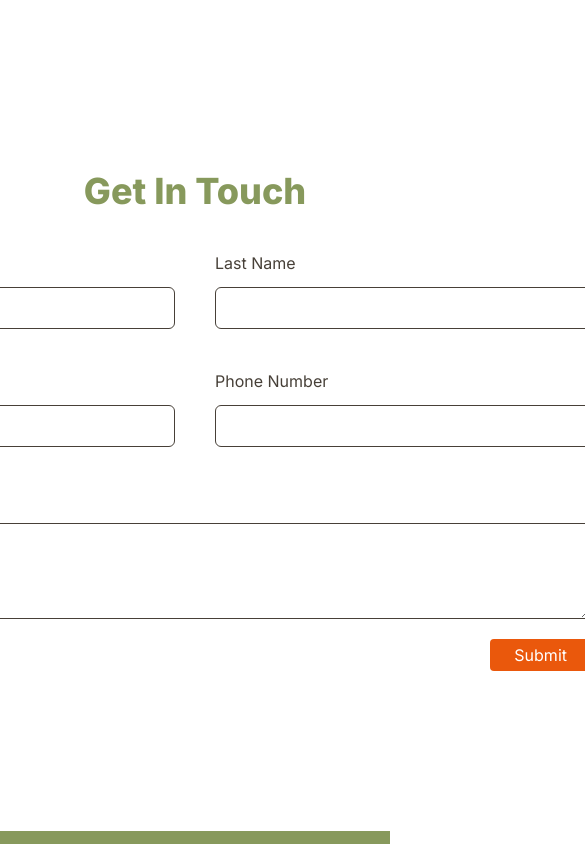
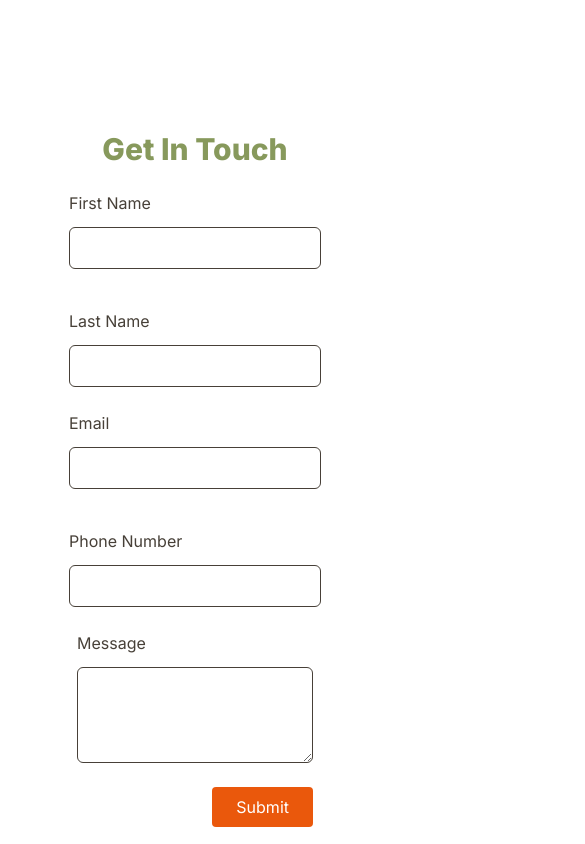
Before and after one commit to UzairChaudhary/Green-Harbour, a Next.js app: page /who-qualifies in a window 390 px wide. Shown: the part 1800-2644 px from the top of the page, 585 px wide, since content can reach past the window. Built offline with nearby package versions, Linux system fonts and the light colour scheme.

Commit message:
responsive get in touch form section

```diff
--- a/components/LandingPage/GetInTouch.js
+++ b/components/LandingPage/GetInTouch.js
@@ -21,47 +21,39 @@ export default function GetInTouch() {
       };
   return (
     <>
-    <div className='mb-40 flex flex-col items-center mx-40'>
+    <div className='mb-20 md:mb-40 flex flex-col items-center mx-4 md:mx-12 lg:mx-24 xl:mx-40'>
       <div>
-        <h1 className='mt-20 flex justify-center text-4xl font-extrabold text-green_color'>Get In Touch</h1>
-        <div className='flex text-mud_color gap-10 mt-10'>
-            <div className='flex text-mud_color flex-col gap-3'>
+        <h1 className='mt-10 md:mt-20 flex justify-center text-3xl md:text-4xl font-extrabold text-green_color'>Get In Touch</h1>
+        <div className='flex flex-col md:flex-row text-mud_color gap-10 mt-6 md:mt-10'>
+          <div className='flex flex-col gap-3'>
             <h1>First Name</h1>
-                <input type='text' className='border rounded-md p-2 border-mud_color w-96'/>
+            <input type='text' name='firstName' className='border rounded-md p-2 border-mud_color w-full md:w-96' />
           </div>
-            <div className='flex text-mud_color flex-col gap-3'>
-                <h1 >Last Name</h1>
-                <input type='text' className='border border-mud_color rounded-md p-2 w-96'/>
+          <div className='flex flex-col gap-3'>
+            <h1>Last Name</h1>
+            <input type='text' name='lastName' className='border border-mud_color rounded-md p-2 w-full md:w-96' />
           </div>
         </div>
-        <div className='flex  text-mud_color gap-10 mt-10'>
-            <div className='flex text-mud_color flex-col gap-3'>
+        <div className='flex flex-col md:flex-row text-mud_color gap-10 mt-6 md:mt-10'>
+          <div className='flex flex-col gap-3'>
             <h1>Email</h1>
-                <input type='email' className='border rounded-md p-2 border-mud_color w-96'/>
+            <input type='email' name='email'  className='border rounded-md p-2 border-mud_color w-full md:w-96' />
           </div>
-            <div className='flex text-mud_color flex-col gap-3'>
-                <h1 >Phone Number</h1>
-                <input type='text' className='border border-mud_color rounded-md p-2 w-96'/>
+          <div className='flex flex-col gap-3'>
+            <h1>Phone Number</h1>
+            <input type='text' name='phoneNumber'  className='border border-mud_color rounded-md p-2 w-full md:w-96' />
           </div>
         </div>
-        <div className='flex flex-col text-mud_color mt-10 px-2 gap-3'>
-            <h1 >Message</h1>
-            <textarea className='border border-mud_color rounded-md p-2 h-24'></textarea>
+        <div className='flex flex-col text-mud_color mt-6 md:mt-10 px-2 gap-3'>
+          <h1>Message</h1>
+          <textarea name='message' className='border border-mud_color rounded-md p-2 h-24'></textarea>
         </div>
-
-
-        <div className='flex hover:cursor-pointer px-2 mt-5 justify-end'>
-            <div
-            onClick={handlesubmit}
-            className='bg-orange_color px-6 text-white py-1 rounded'>
+        <div className='flex justify-end mt-6 md:mt-10 px-2'>
+          <div onClick={handlesubmit} className='bg-orange_color px-6 text-white py-2 rounded cursor-pointer'>
             Submit
           </div>
         </div>
       </div>
-
-
-
-
     </div>
     </>
   )
```
Lines whose indentation alone changed are shown as unchanged.
